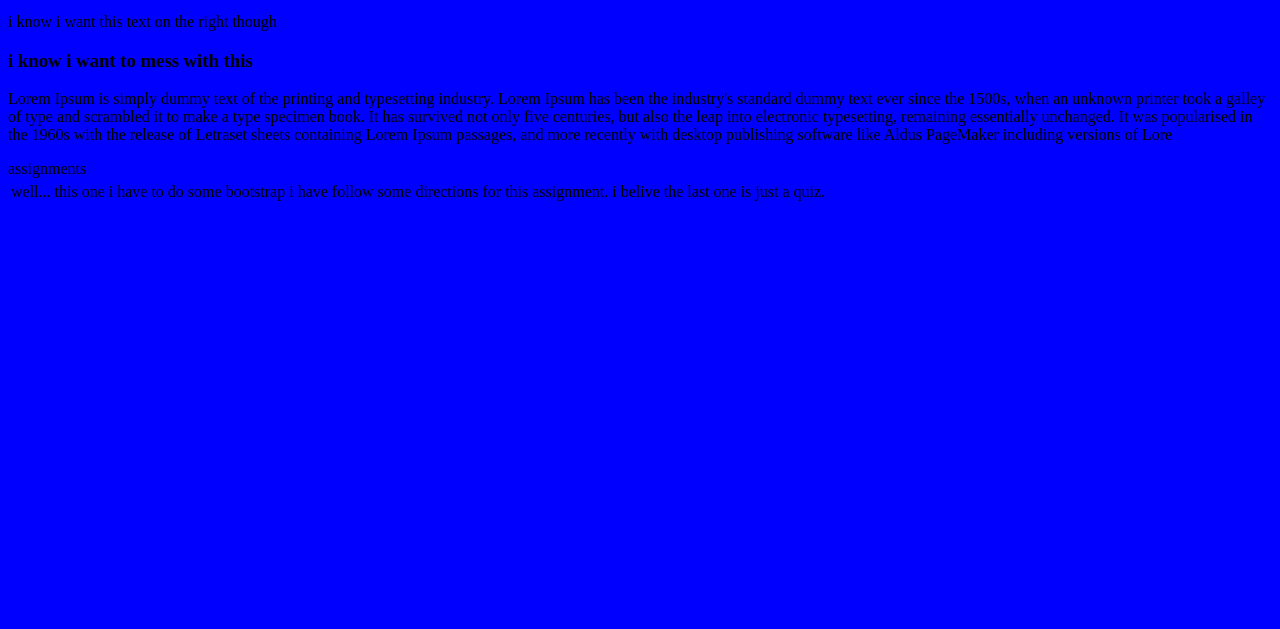
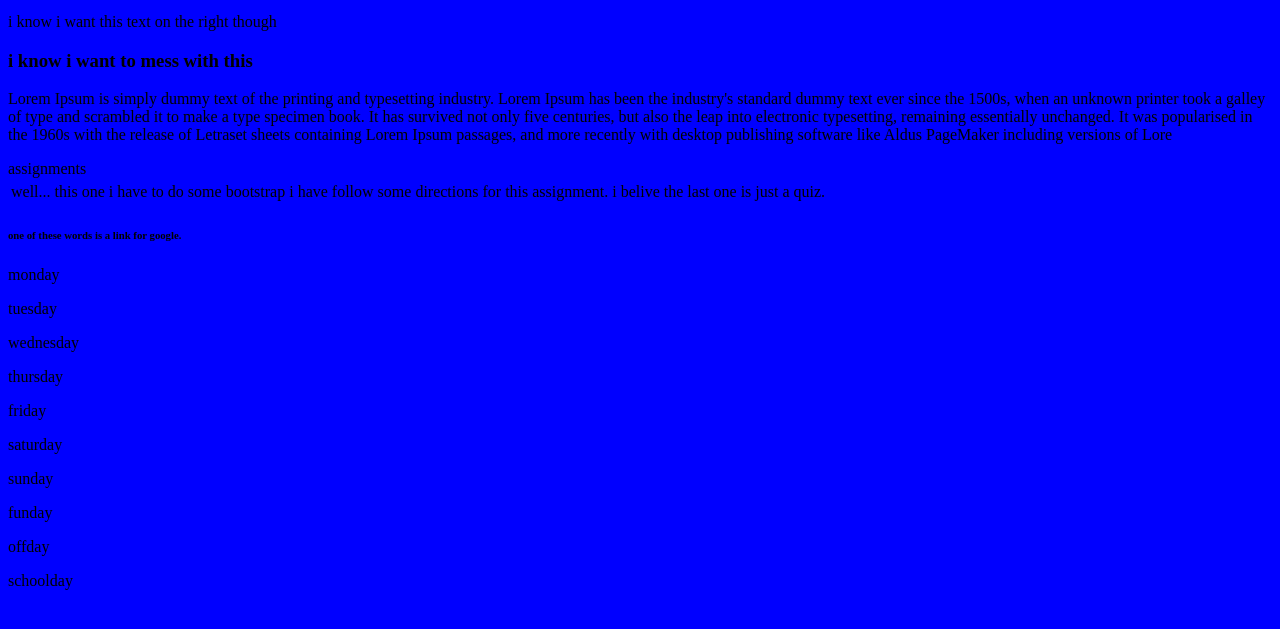
Before and after one commit to smithkei003/finalproject, a plain HTML site: page index.html in a window 1280 px wide. Shown: the part 101-730 px from the top of the page. Drawn offline with Linux system fonts and the light colour scheme.

Commit message:
Update index.html

```diff
--- a/index.html
+++ b/index.html
@@ -10,24 +10,43 @@
         i dont know what im going to do with it yet
         </P>
 
-        <p>
+        <p id="pa">
             i know i want this text on the right though
         </p>
        <h3>
         i know i want to mess with this
        </h3>
 
-       <P>
+       <P id ="L">
         Lorem Ipsum is simply dummy text of the printing and typesetting industry. Lorem Ipsum has been the industry's standard dummy text ever since the 1500s, when an unknown printer took a galley of type and scrambled it to make a type specimen book. It has survived not only five centuries, but also the leap into electronic typesetting, remaining essentially unchanged. It was popularised in the 1960s with the release of Letraset sheets containing Lorem Ipsum passages, and more recently with desktop publishing software like Aldus PageMaker including versions of Lore
        </P>
        <table>
         <tr> assignments </tr>
-        <td>well... this one</td>
+        <td id= "W" >well... this one</td>
         <td>i have to do some bootstrap</td>
         <td>i have follow some directions for this assignment.</td>
         <td>i belive the last one is just a quiz.</td>
        </table>
 
+        <h6>
+            one of these words is a link for google.
+        </h6>
+
+           <P>monday </P>
+           <P>tuesday</P>
+           <P>wednesday</P>
+           <P>thursday</P>
+           <P>friday</P>
+           <P>saturday</P>
+           <P>sunday</P>
+           <P>funday</P>
+           <P>offday</P>
+           <P>schoolday</P>
+
+
+
+        </div>
+
     </body>
 
 </html>
```
